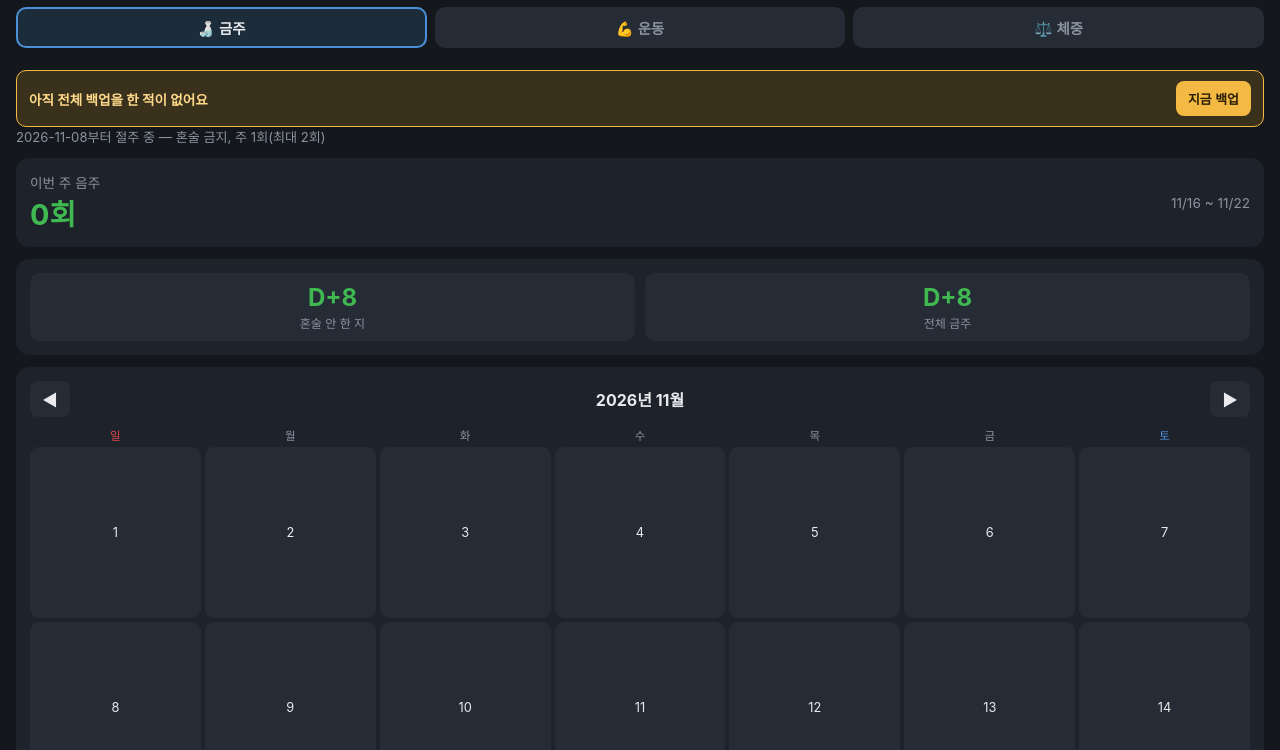
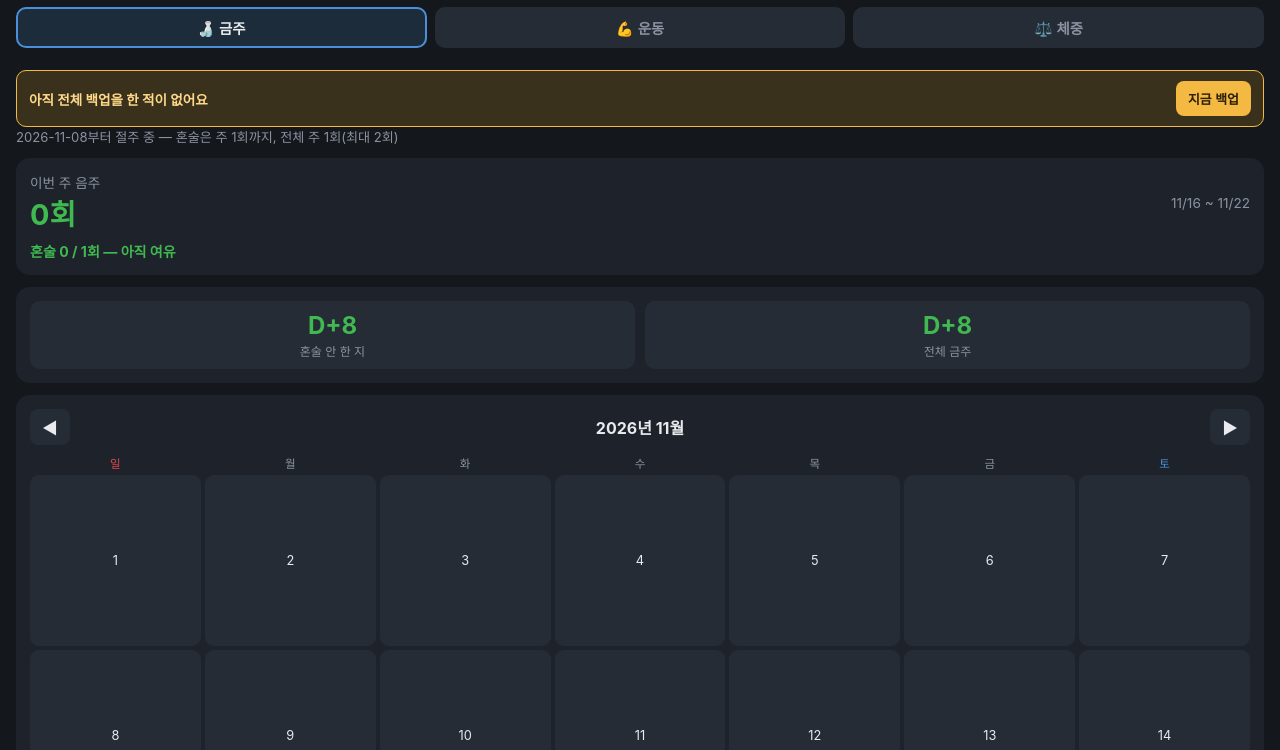
Before and after one commit to dainty-droid/drink-log, a plain HTML site: page index.html in a window 1280 px wide. Shown: the part 50-800 px from the top of the page. Drawn offline with Linux system fonts and the light colour scheme.

Commit message:
음주: 혼술 주 1회까지 허용(목표), 넘으면 빨간불 + 이번 주 혼술 n/1회 표시
Co-Authored-By: Claude Opus 5.5 <noreply@anthropic.com>

```diff
--- a/app.js
+++ b/app.js
@@ -12,6 +12,12 @@
     seasonal: { label: "제철 예외", color: "#3fb37f" }
   };
   var SIT_PRIORITY = ["solo", "seasonal", "appointment", "lunch"]; // 달력 셀 대표색 우선순위
+  // 2026-11-16 관리자님 요청: 혼술은 주 1회까지 허용(목표), 넘으면 빨간불.
+  // ("일주일에 딱 한 잔 정도는 필요한 것 같다 - 주 1회 혼술을 넘으면 빨간불")
+  var SOLO_WEEKLY_ALLOW = 1;
+  function soloCountOf(entries) {
+    return entries.filter(function (r) { return r.situation === "solo"; }).length;
+  }
 
   // ---------- 저장소 ----------
   function loadLog() {
@@ -114,7 +120,8 @@
 
     var weekEntries = log.filter(function (r) { return r.date >= wsStr && r.date <= weStr; });
     var count = weekEntries.length;
-    var hasSolo = weekEntries.some(function (r) { return r.situation === "solo"; });
+    var soloCount = soloCountOf(weekEntries);
+    var soloOver = soloCount > SOLO_WEEKLY_ALLOW;
 
     var countEl = document.getElementById("weekCount");
     countEl.textContent = count + "회";
@@ -126,8 +133,13 @@
     // 혼술이 있으면 빨간 배너(약속 위반, 더 급한 경고)만 띄우고, 2회 경고는 혼술이
     // 없을 때만 노란 배너로 따로 띄운다(관리자님 요청, 2026-11-05 - "혼술이 있으면
     // 빨간 배너로 경고, 2회 이상이면 노란색으로").
-    document.getElementById("soloBanner").classList.toggle("show", hasSolo);
-    document.getElementById("countBanner").classList.toggle("show", count >= 2 && !hasSolo);
+    // 혼술은 주 SOLO_WEEKLY_ALLOW회까지는 허용 - 넘으면 빨간 배너, 딱 다 쓴 상태면 노란 안내.
+    var soloLine = document.getElementById("soloAllowLine");
+    soloLine.textContent = "혼술 " + soloCount + " / " + SOLO_WEEKLY_ALLOW + "회" +
+      (soloOver ? " — 초과!" : (soloCount === SOLO_WEEKLY_ALLOW ? " — 이번 주 몫 다 씀" : " — 아직 여유"));
+    soloLine.className = "solo-allow " + (soloOver ? "over" : (soloCount === SOLO_WEEKLY_ALLOW ? "caution" : "ok"));
+    document.getElementById("soloBanner").classList.toggle("show", soloOver);
+    document.getElementById("countBanner").classList.toggle("show", count >= 2 && !soloOver);
   }
 
   // ---------- 렌더: 연속 기록 ----------
@@ -260,11 +272,12 @@
     weeks.forEach(function (w, idx) {
       var count = w.entries.length;
       var hasSolo = w.entries.some(function (r) { return r.situation === "solo"; });
+      var soloOverW = soloCountOf(w.entries) > SOLO_WEEKLY_ALLOW;
       var amounts = [];
       w.entries.forEach(function (r) { if (r.amount && r.amount.trim()) amounts.push(r.amount); });
       var mergedAmount = mergeAmounts(amounts);
 
-      var tone = hasSolo ? "over" : (count >= 2 ? "caution" : "ok");
+      var tone = soloOverW ? "over" : (count >= 2 ? "caution" : "ok");
 
       var row = document.createElement("div");
       row.className = "trend-row";
--- a/index.html
+++ b/index.html
@@ -58,6 +58,10 @@
   .banner.show { display: block; }
   .banner-red { background: #3a1416; color: #ff9898; border: 1px solid var(--solo); }
   .banner-yellow { background: #3a311c; color: #ffd98a; border: 1px solid var(--lunch); }
+  .solo-allow { margin-top: 8px; font-size: 0.88em; font-weight: 700; }
+  .solo-allow.ok { color: var(--ok); }
+  .solo-allow.caution { color: var(--lunch); }
+  .solo-allow.over { color: var(--solo); }
 
   /* 연속 기록 */
   .streaks { display: flex; gap: 10px; }
@@ -291,7 +295,7 @@
 </div>
 
 <section id="tab-drink" class="tab-panel active">
-<p class="subtitle" style="margin:0 16px 10px;">2026-11-08부터 절주 중 — 혼술 금지, 주 1회(최대 2회)</p>
+<p class="subtitle" style="margin:0 16px 10px;">2026-11-08부터 절주 중 — 혼술은 주 1회까지, 전체 주 1회(최대 2회)</p>
 
 <div class="card week-box-wrap">
   <div class="week-box">
@@ -303,7 +307,8 @@
       <div class="week-label" id="weekRange"></div>
     </div>
   </div>
-  <div class="banner banner-red" id="soloBanner">🚨 이번 주 혼술 기록이 있습니다 — 약속을 못 지키고 있습니다!!</div>
+  <div class="solo-allow ok" id="soloAllowLine"></div>
+  <div class="banner banner-red" id="soloBanner">🚨 이번 주 혼술이 주 1회를 넘었습니다 — 약속을 못 지키고 있습니다!!</div>
   <div class="banner banner-yellow" id="countBanner">⚠️ 이번 주 2회 이상 마셨습니다 — 이번 주는 여기까지만.</div>
 </div>
 
--- a/service-worker.js
+++ b/service-worker.js
@@ -4,7 +4,7 @@
 // 2026-11-14: 통신이 약하면 fetch가 한참 매달려 있다 실패하므로, 3초 안에 응답이 없으면 캐시로 먼저 연다.
 // (주의: 이 파일은 PowerShell Get-Content/Set-Content로 고치지 말 것 - 한글 주석이 깨지면서
 //  줄바꿈이 사라져 cache.addAll 줄이 주석에 먹혀 오프라인 캐시가 비는 사고가 있었음)
-var CACHE_NAME = "drinklog-v15";
+var CACHE_NAME = "drinklog-v16";
 var NET_TIMEOUT_MS = 3000;
 var ASSETS = [
   "./",
```
